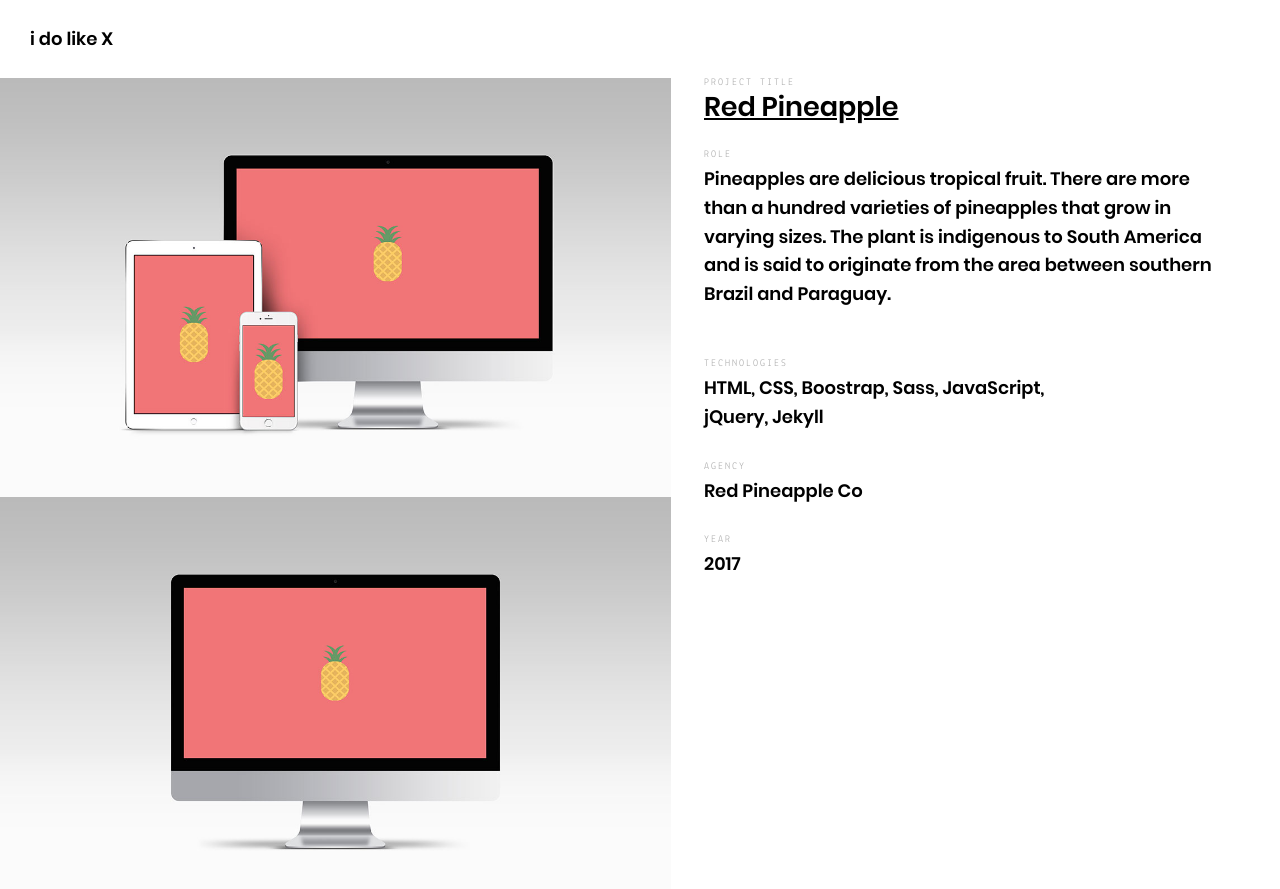
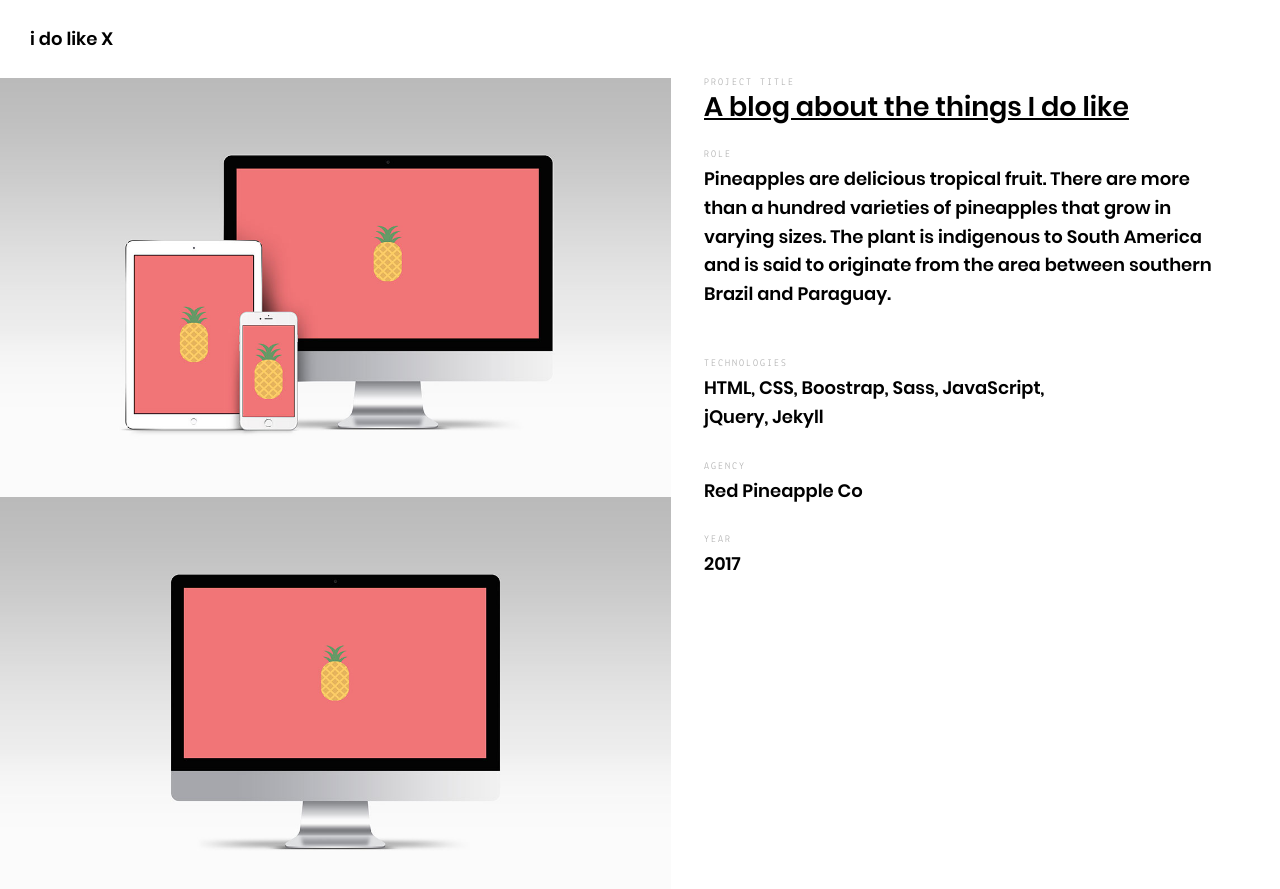
Before and after one commit to idolikex/idolikex.github.io, a Jekyll site: the page built from _posts/projects/2026-04-10-aboutblog.md, in a window 1280 px wide and 900 px high. Shown: the top 889 px of the window. Built offline with Jekyll 4.4.1, drawn with Linux system fonts in a browser that asks for light colours; nearby versions of some CDN libraries; library files that are not in the unit come from our copies.

Commit message:
Dummy for first post

```diff
--- a/_posts/projects/2017-04-01-redpineapple.md
+++ b/_posts/projects/2026-04-10-aboutblog.md
@@ -7,7 +7,7 @@ meta:
   keywords: "Jekyll, Pineapple"
 
 project:
-  title: "Red Pineapple"
+  title: "A blog about the things I do like"
   type: "Jekyll"
   url: "https://github.com/arnolds/pineapple"
   logo: "/assets/images/projects/redpineapple/logo.png"
```
